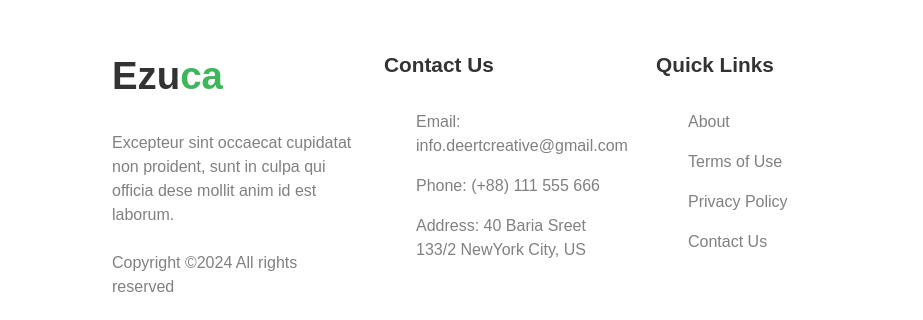
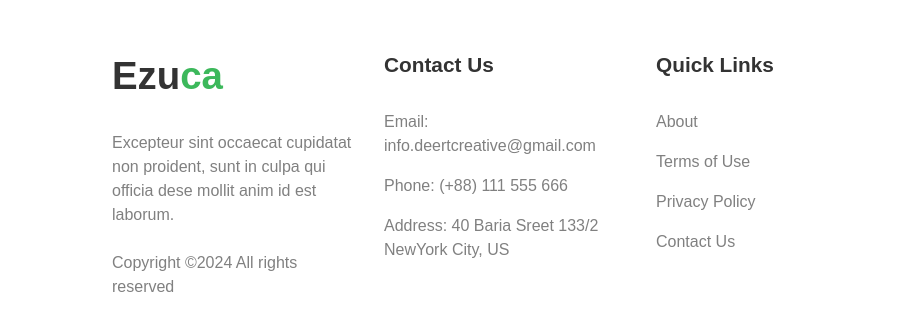
Before and after one commit to HaiderGhauri/Assignment-2-Bano-Qabil, a plain HTML site: page index.html in a window 1280 px wide. Shown: the part 6713-7033 px from the top of the page, 0-923 px from the left. Drawn offline with nearby package versions, Linux system fonts and the light colour scheme.

Commit message:
update footer again

```diff
--- a/style.css
+++ b/style.css
@@ -1006,12 +1006,12 @@
     font-weight: 550;
 }
 
-.footer-container>section ul {
+.footer-container > section ul {
     list-style: none;
+    padding-left: 0 !important;
 }
 
 .footer-container>section ul li {
-    margin-left: 0 !important;
     margin-bottom: 1rem;
     line-height: 1.5rem;
     color: var(--para-color);
```
